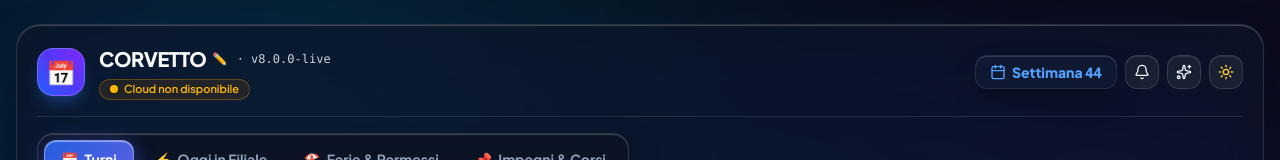
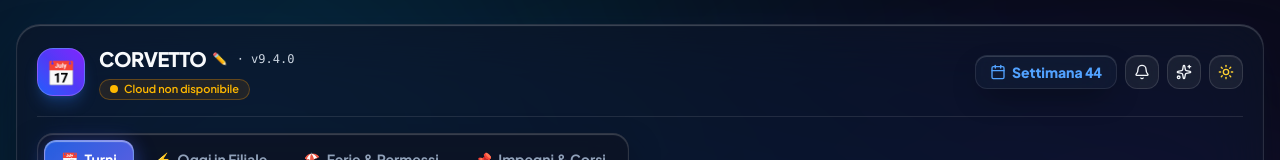
Before and after one commit to davidealpegiani-82/Turni-Corvetto-Ai-Studio, a React (Vite) app: page / in a window 1280 px wide. Shown: the top 160 px of the page. Built offline with nearby package versions, Linux system fonts and the light colour scheme; no server answers.

Commit message:
Align startup fallback app version with current release

```diff
--- a/src/data/initialData.ts
+++ b/src/data/initialData.ts
@@ -312,7 +312,7 @@ export const defaultRules: RulesConfig = {
 export function createDefaultAppData(): AppData {
   return {
     title: "CORVETTO",
-    appVersion: "8.0.0-live",
+    appVersion: "9.4.0",
     updatedAt: Date.now(),
     updatedBy: "system_init",
     updatedRevision: 1,
```
